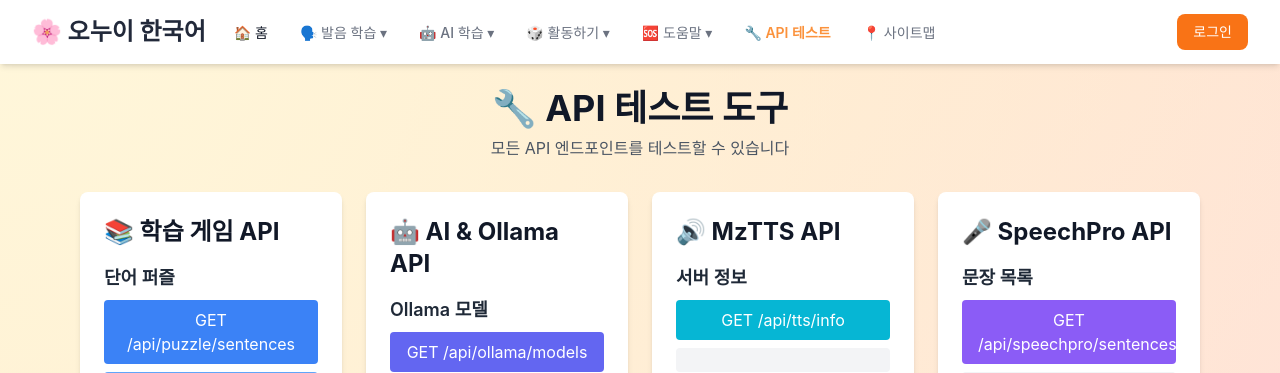
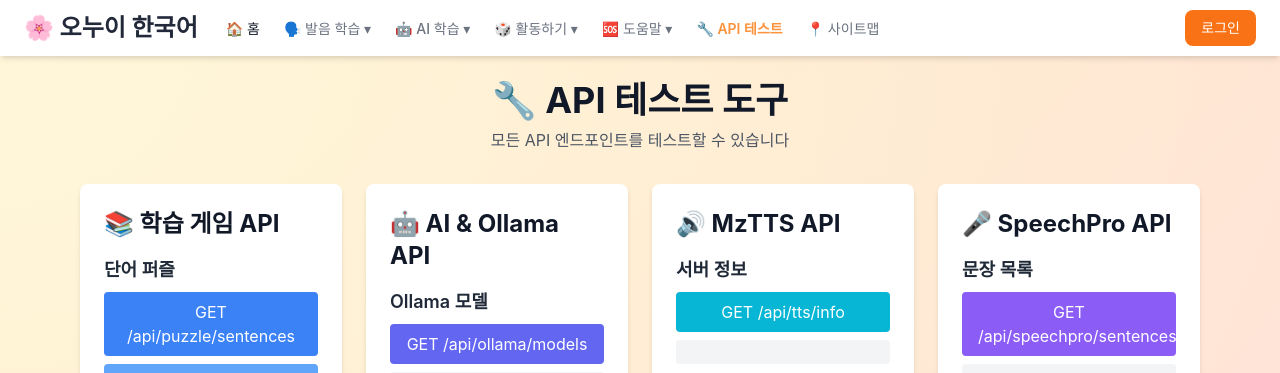
Before and after one commit to babaoflamp/onui-ai, a FastAPI app: page /api-test in a window 1280 px wide. Shown: the top 373 px of the page. Run offline with FastAPI, Linux system fonts and the light colour scheme; data that the repository does not hold is empty; some libraries are stand-ins or nearby versions; some web fonts are replaced.

Commit message:
fix: 네비게이션 메뉴 텍스트 크기 및 패딩 최적화 - 한 줄 유지

```diff
--- a/templates/base.html
+++ b/templates/base.html
@@ -159,21 +159,21 @@
   <body class="bg-gray-100">
     <!-- Navigation Header -->
     <nav class="sticky top-0 z-40 bg-white shadow-md">
-      <div class="max-w-7xl mx-auto px-4 sm:px-6 lg:px-8">
-        <div class="flex justify-between h-16">
-          <div class="flex">
+      <div class="max-w-7xl mx-auto px-2 sm:px-4 lg:px-6">
+        <div class="flex justify-between h-14">
+          <div class="flex items-center">
             <!-- Logo -->
             <div class="flex-shrink-0 flex items-center">
-              <a href="/" class="text-2xl font-bold text-orange-500">
+              <a href="/" class="text-lg sm:text-2xl font-bold text-orange-500 whitespace-nowrap">
                 🌸 오누이 한국어
               </a>
             </div>
 
             <!-- Desktop Navigation -->
-            <div class="hidden sm:ml-6 sm:flex sm:space-x-6">
+            <div class="hidden sm:ml-4 lg:ml-6 sm:flex sm:space-x-2 lg:space-x-4">
               <a
                 href="/"
-                class="nav-link inline-flex items-center px-1 pt-1 border-b-2 border-transparent text-sm font-medium text-gray-900"
+                class="nav-link inline-flex items-center px-1 pt-1 border-b-2 border-transparent text-xs sm:text-sm font-medium text-gray-900 whitespace-nowrap"
               >
                 🏠 홈
               </a>
@@ -181,7 +181,7 @@
               <!-- 발음 학습 드롭다운 -->
               <div class="dropdown inline-flex items-center">
                 <button
-                  class="nav-link inline-flex items-center px-1 pt-1 border-b-2 border-transparent text-sm font-medium text-gray-500 hover:text-gray-900"
+                  class="nav-link inline-flex items-center px-1 pt-1 border-b-2 border-transparent text-xs sm:text-sm font-medium text-gray-500 hover:text-gray-900 whitespace-nowrap"
                 >
                   🗣️ 발음 학습 ▾
                 </button>
@@ -196,7 +196,7 @@
               <!-- AI 학습 드롭다운 -->
               <div class="dropdown inline-flex items-center">
                 <button
-                  class="nav-link inline-flex items-center px-1 pt-1 border-b-2 border-transparent text-sm font-medium text-gray-500 hover:text-gray-900"
+                  class="nav-link inline-flex items-center px-1 pt-1 border-b-2 border-transparent text-xs sm:text-sm font-medium text-gray-500 hover:text-gray-900 whitespace-nowrap"
                 >
                   🤖 AI 학습 ▾
                 </button>
@@ -211,7 +211,7 @@
               <!-- 활동하기 드롭다운 -->
               <div class="dropdown inline-flex items-center">
                 <button
-                  class="nav-link inline-flex items-center px-1 pt-1 border-b-2 border-transparent text-sm font-medium text-gray-500 hover:text-gray-900"
+                  class="nav-link inline-flex items-center px-1 pt-1 border-b-2 border-transparent text-xs sm:text-sm font-medium text-gray-500 hover:text-gray-900 whitespace-nowrap"
                 >
                   🎲 활동하기 ▾
                 </button>
@@ -266,7 +266,7 @@
               <!-- 도움말 드롭다운 -->
               <div class="dropdown inline-flex items-center">
                 <button
-                  class="nav-link inline-flex items-center px-1 pt-1 border-b-2 border-transparent text-sm font-medium text-gray-500 hover:text-gray-900"
+                  class="nav-link inline-flex items-center px-1 pt-1 border-b-2 border-transparent text-xs sm:text-sm font-medium text-gray-500 hover:text-gray-900 whitespace-nowrap"
                 >
                   🆘 도움말 ▾
                 </button>
@@ -294,14 +294,14 @@
 
               <a
                 href="/api-test"
-                class="nav-link inline-flex items-center px-1 pt-1 border-b-2 border-transparent text-sm font-medium text-gray-500 hover:text-gray-900"
+                class="nav-link inline-flex items-center px-1 pt-1 border-b-2 border-transparent text-xs sm:text-sm font-medium text-gray-500 hover:text-gray-900 whitespace-nowrap"
               >
                 🔧 API 테스트
               </a>
 
               <a
                 href="/sitemap"
-                class="nav-link inline-flex items-center px-1 pt-1 border-b-2 border-transparent text-sm font-medium text-gray-500 hover:text-gray-900"
+                class="nav-link inline-flex items-center px-1 pt-1 border-b-2 border-transparent text-xs sm:text-sm font-medium text-gray-500 hover:text-gray-900 whitespace-nowrap"
               >
                 📍 사이트맵
               </a>
@@ -309,11 +309,11 @@
           </div>
 
           <!-- Auth Links (Desktop) -->
-          <div class="flex items-center space-x-4">
+          <div class="flex items-center space-x-2 sm:space-x-3">
             <a
               href="/learning-progress"
               id="progress-link"
-              class="px-3 py-2 text-sm font-medium text-gray-600 hover:text-gray-900"
+              class="px-2 sm:px-3 py-2 text-xs sm:text-sm font-medium text-gray-600 hover:text-gray-900 whitespace-nowrap"
               style="display: none"
             >
               📊 학습 진도
@@ -321,19 +321,19 @@
             <a
               href="/mypage"
               id="mypage-link"
-              class="px-3 py-2 text-sm font-medium text-gray-600 hover:text-gray-900"
+              class="px-2 sm:px-3 py-2 text-xs sm:text-sm font-medium text-gray-600 hover:text-gray-900 whitespace-nowrap"
               style="display: none"
             >
               내 프로필
             </a>
             <span
               id="user-display"
-              class="text-sm text-gray-600"
+              class="text-xs sm:text-sm text-gray-600"
               style="display: none"
             ></span>
             <button
               id="logout-btn"
-              class="px-3 py-2 text-sm font-medium text-gray-600 hover:text-gray-900"
+              class="px-2 sm:px-3 py-2 text-xs sm:text-sm font-medium text-gray-600 hover:text-gray-900"
               style="display: none"
             >
               로그아웃
@@ -341,7 +341,7 @@
             <a
               href="/login"
               id="login-link"
-              class="px-4 py-2 rounded-lg bg-orange-500 text-white text-sm font-medium hover:bg-orange-600"
+              class="px-2 sm:px-4 py-2 rounded-lg bg-orange-500 text-white text-xs sm:text-sm font-medium hover:bg-orange-600 whitespace-nowrap"
             >
               로그인
             </a>
```
Also changed, not shown: 1 other file.
